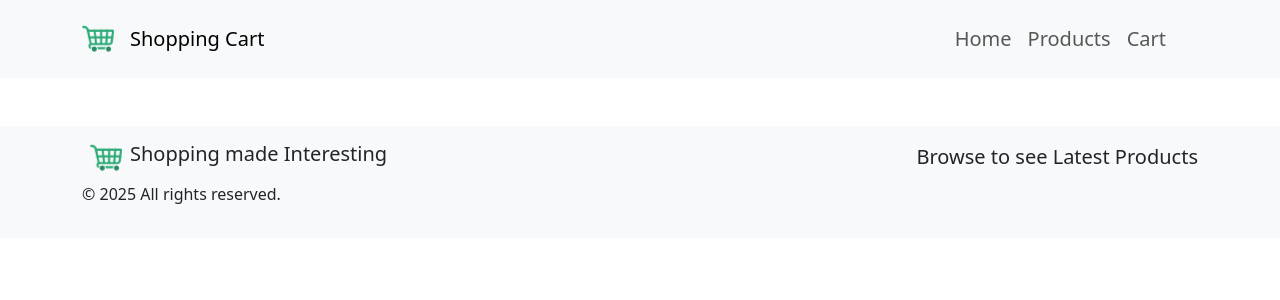
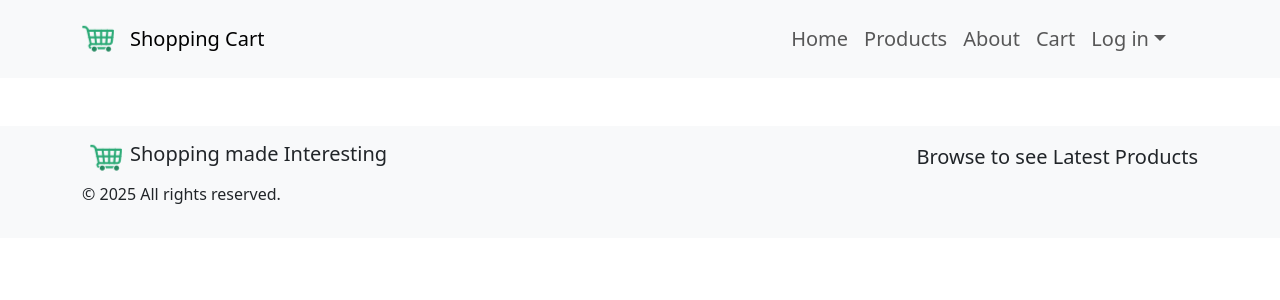
Before and after one commit to raybon254/SHOPPING_STORE, a React (Vite) app: page / in a window 1280 px wide. Shown: the top 300 px of the page. Built offline with nearby package versions, Linux system fonts and the light colour scheme.

Commit message:
Changed Navbar to add new links

```diff
--- a/src/components/NavBar.jsx
+++ b/src/components/NavBar.jsx
@@ -1,5 +1,5 @@
 import React from "react";
-import { Container, Nav, Navbar } from "react-bootstrap";
+import { Container, Nav, Navbar, NavDropdown } from "react-bootstrap";
 import cartIcon from "../assets/cart.png";
 
 const NavBar = () => {
@@ -22,7 +22,12 @@ const NavBar = () => {
           <Nav className="ms-auto mx-3 p-2  fs-5">
             <Nav.Link href="#home">Home</Nav.Link>
             <Nav.Link href="#products">Products</Nav.Link>
+            <Nav.Link href="#products">About</Nav.Link>
             <Nav.Link href="#cart">Cart</Nav.Link>
+            <NavDropdown title="Log in" id="basic-nav-dropdown">
+              <NavDropdown.Item href="#action/3.1">Log in As User</NavDropdown.Item>
+              <NavDropdown.Item href="#action/3.2">Log in As Admin </NavDropdown.Item>
+            </NavDropdown>
           </Nav>
         </Navbar.Collapse>
       </Container>
```
